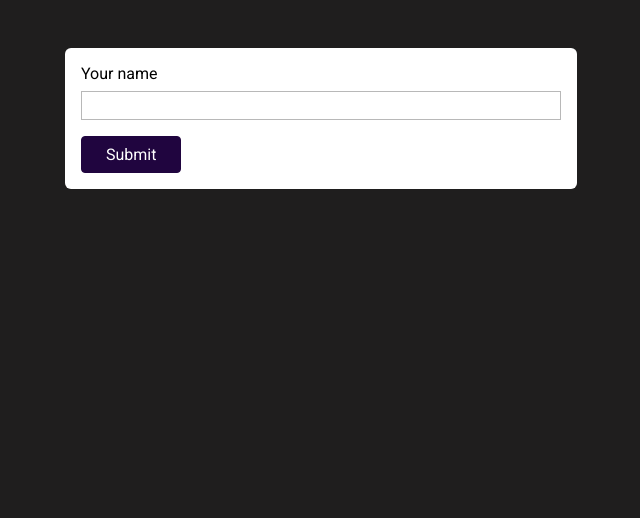
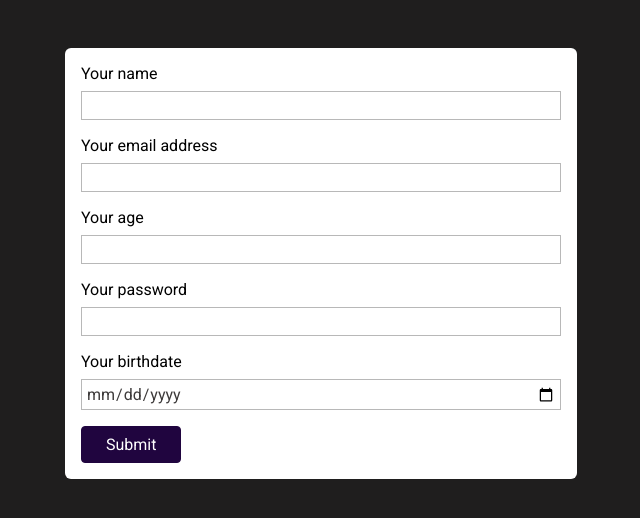
Before and after one commit to triffalin/forms, a plain HTML site: page index.html in a window 1280 px wide. Shown: the whole page, without its empty margins (319-959 px from the left). Drawn offline with Linux system fonts and the light colour scheme.

Commit message:
used email, date, password, number inputs

```diff
--- a/index.html
+++ b/index.html
@@ -15,6 +15,14 @@
     <form action="/" method="GET">
         <label for="user-name">Your name</label>
         <input type="text" name="user-name" id="user-name" />
+        <label for="useremail">Your email address</label>
+        <input type="email" name="user-email" id="useremail">
+        <label for="userage">Your age</label>
+        <input type="number" step="1" name="user-age" id="userage">
+        <label for="userpassword">Your password</label>
+        <input type="password" name="user-password" id="userpassword">
+        <label for="birthdate">Your birthdate</label>
+        <input type="date" name="user-birthdate" id="birthdate">
         <button>Submit</button>
     </form>
 </body>
```
